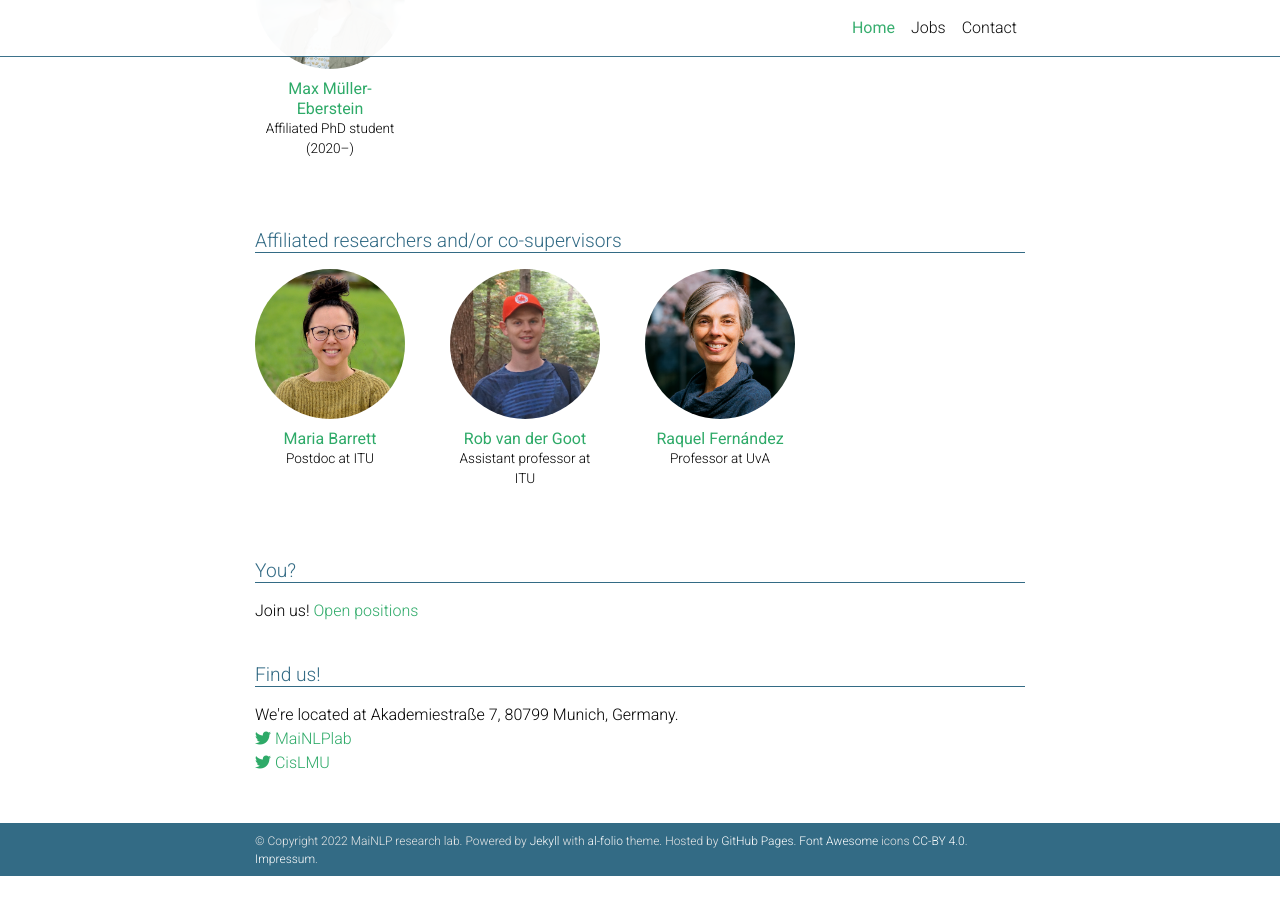
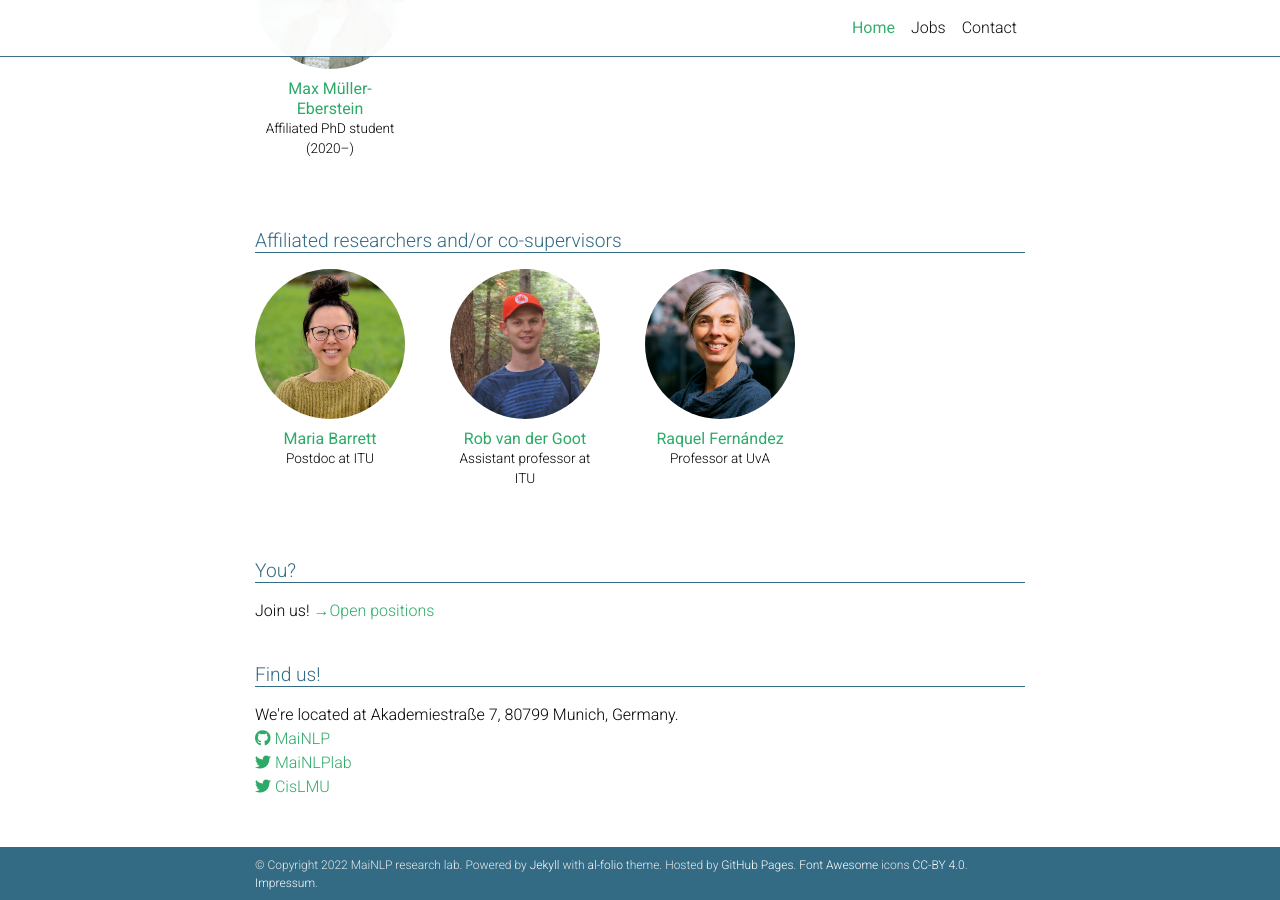
Before and after one commit to mainlp/mainlp.github.io, a Jekyll site: the page built from _pages/about.md, in a window 1280 px wide and 900 px high, scrolled down 1037 px. Built offline with Jekyll 4.4.1, drawn with Linux system fonts in a browser that asks for light colours; full-size pictures stand in for the smaller copies a plugin makes; comment, search, counter and statistics services are not loaded; a style sheet for code colours, icons or effects is not loaded; before the commit the page ends 1913 px from its top, so only the background shows below that.

Commit message:
add github link

```diff
--- a/_pages/about.md
+++ b/_pages/about.md
@@ -126,11 +126,12 @@ In broad terms, our aim is to make NLP models more robust, so that they can deal
     </div>
   {%- endfor -%}
   <h2 class="category">You?</h2>
-  Join us! <a href="/jobs">Open positions</a>
+  Join us! <a href="/jobs">→Open positions</a>
 
   <h2 class="category">Find us!</h2>
   We're located at Akademiestraße 7, 80799 Munich, Germany.<br/>
 
+  <a href="https://github.com/mainlp"><i class="fab fa-github"></i> MaiNLP</a><br/>
   <a href="https://twitter.com/MaiNLPlab"><i class="fab fa-twitter"></i> MaiNLPlab</a><br/>
   <a href="https://twitter.com/CisLMU"><i class="fab fa-twitter"></i> CisLMU</a>
 
```
